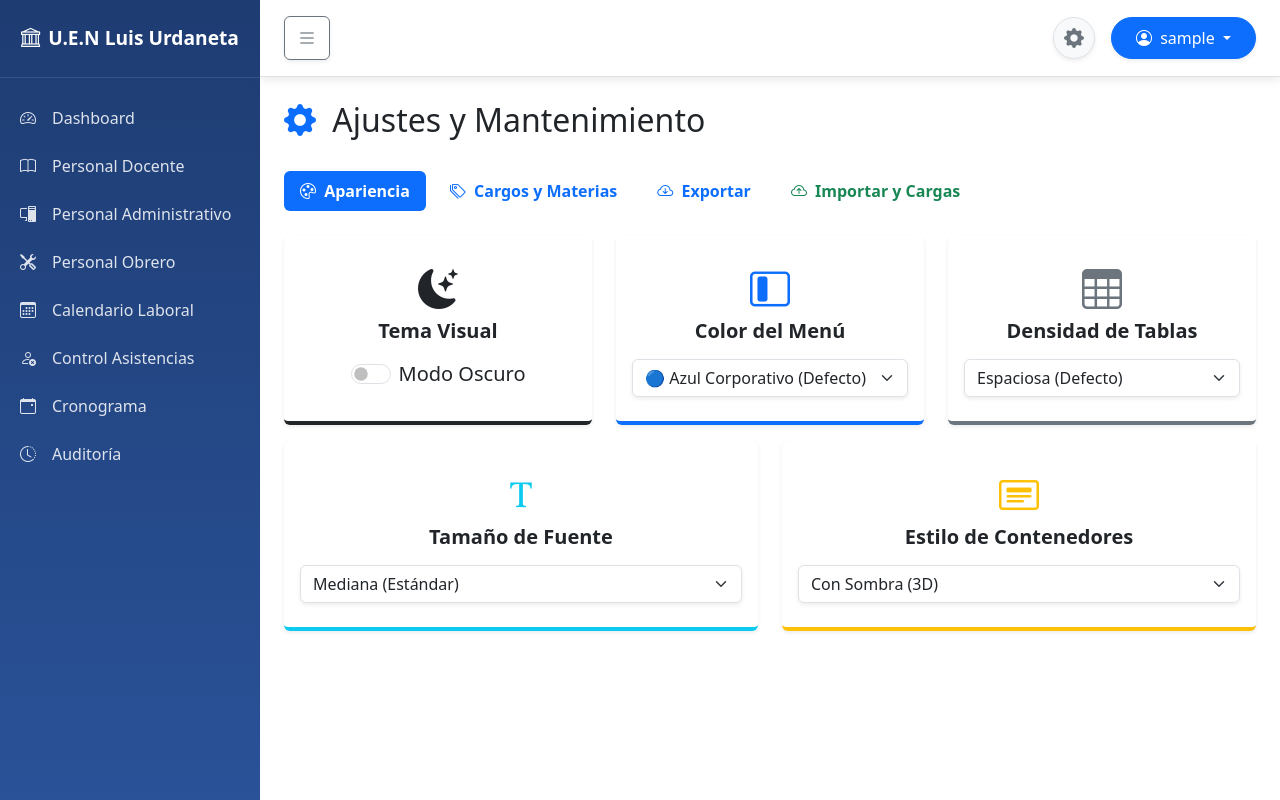
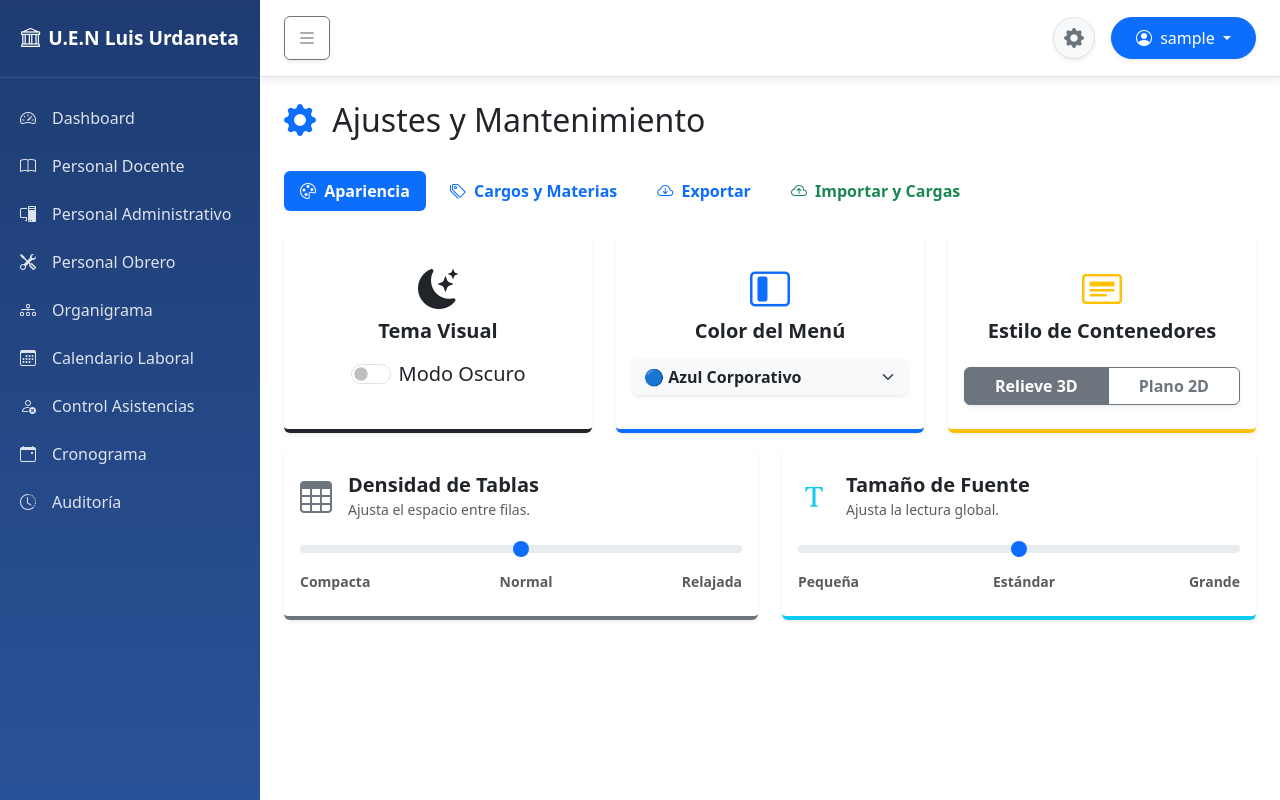
Before and after one commit to Marcos-Arrias/luis-urdaneta-rrhh, a PHP site: page /Pages/configuracion.php in a window 1280 px wide. Run offline with PHP 8.4, Linux system fonts and the light colour scheme; the visitor is signed in with stand-in values (Sample User, id 1); data that the repository does not hold is empty.

Commit message:
Sliders Horizontales y Organigr amaagregados

```diff
--- a/Includes/footer.php
+++ b/Includes/footer.php
@@ -31,6 +31,39 @@
                 <div class="modal-footer p-2 border-0">
                     <button type="button" class="btn btn-success w-100 fw-bold" id="btnGuardarQuick" onclick="guardarCargoModal()">Guardar y Seleccionar</button>
                 </div>
+           </div> <!-- CIERRA EL container-fluid (CRÍTICO PARA LAS PESTAÑAS) -->
+        </div> <!-- CIERRA EL page-content-wrapper (CRÍTICO) -->
+    </div> <!-- CIERRA EL wrapper principal (CRÍTICO) -->
+
+    <!-- Carga de JS de Bootstrap -->
+    <script src="https://cdn.jsdelivr.net/npm/bootstrap@5.3.2/dist/js/bootstrap.bundle.min.js"></script>
+    <script src="../JS/script.js?v=<?= time() ?>"></script>
+
+    <!-- MODAL BOOTSTRAP PARA AGREGAR CARGO RÁPIDO -->
+    <div class="modal fade" id="modalQuickAddCargo" tabindex="-1">
+        <div class="modal-dialog modal-sm modal-dialog-centered">
+            <div class="modal-content border-0 shadow-lg">
+                <div class="modal-header bg-success text-white">
+                    <h6 class="modal-title"><i class="bi bi-plus-circle me-2"></i>Nueva Función / Cargo</h6>
+                    <button type="button" class="btn-close btn-close-white" data-bs-dismiss="modal"></button>
+                </div>
+                <div class="modal-body bg-body">
+                    <input type="hidden" id="quick_tipo_id">
+                    <input type="hidden" id="quick_select_id">
+
+                    <div class="mb-3">
+                        <label class="form-label text-muted small fw-bold">Nombre de la Función:</label>
+                        <input type="text" id="quick_nombre_cargo" class="form-control form-control-sm" placeholder="Ej. Robótica" required>
+                    </div>
+
+                    <div class="mb-2">
+                        <label class="form-label text-muted small fw-bold">Descripción (Opcional):</label>
+                        <textarea id="quick_descripcion_cargo" class="form-control form-control-sm" rows="3" placeholder="Detalles para mostrar al pasar el cursor..."></textarea>
+                    </div>
+                </div>
+                <div class="modal-footer p-2 border-0">
+                    <button type="button" class="btn btn-success w-100 fw-bold" id="btnGuardarQuick" onclick="guardarCargoModal()">Guardar en Catálogo</button>
+                </div>
             </div>
         </div>
     </div>
@@ -49,21 +82,25 @@
         if(colorMenu) colorMenu.value = colorGuardado;
         aplicarColorSidebar(colorGuardado);
 
-        const tableDensity = localStorage.getItem('tableDensity') || 'normal';
-        const selectTabla = document.getElementById('selectTableDensity');
-        if(selectTabla) selectTabla.value = tableDensity;
+        const tableDensity = localStorage.getItem('tableDensity') || '2';
+        const rangeTable = document.getElementById('rangeTableDensity');
+        if(rangeTable) rangeTable.value = tableDensity;
         aplicarDensidadTabla(tableDensity);
 
-        const fontSize = localStorage.getItem('fontSize') || 'normal';
-        const selectFont = document.getElementById('selectFontSize');
-        if(selectFont) selectFont.value = fontSize;
+        const fontSize = localStorage.getItem('fontSize') || '2';
+        const rangeFont = document.getElementById('rangeFontSize');
+        if(rangeFont) rangeFont.value = fontSize;
         aplicarFuenteGlobal(fontSize);
 
         const cardStyle = localStorage.getItem('cardStyle') || 'shadow';
-        const selectCard = document.getElementById('selectCardStyle');
-        if(selectCard) selectCard.value = cardStyle;
+        const radiosCard = document.getElementsByName('cardStyle');
+        if(radiosCard.length > 0) {
+            let selectedRadio = document.getElementById(cardStyle === 'shadow' ? 'styleShadow' : 'styleFlat');
+            if(selectedRadio) selectedRadio.checked = true;
+        }
         aplicarEstiloTarjetas(cardStyle);
 
+        // LISTENERS
         if(switchModo) switchModo.addEventListener('change', (e) => {
             let estado = e.target.checked ? 'activado' : 'desactivado';
             document.documentElement.setAttribute('data-bs-theme', estado === 'activado' ? 'dark' : 'light');
@@ -71,9 +108,12 @@
         });
 
         if(colorMenu) colorMenu.addEventListener('change', (e) => { localStorage.setItem('sidebarColor', e.target.value); aplicarColorSidebar(e.target.value); });
-        if(selectTabla) selectTabla.addEventListener('change', (e) => { localStorage.setItem('tableDensity', e.target.value); aplicarDensidadTabla(e.target.value); });
-        if(selectFont) selectFont.addEventListener('change', (e) => { localStorage.setItem('fontSize', e.target.value); aplicarFuenteGlobal(e.target.value); });
-        if(selectCard) selectCard.addEventListener('change', (e) => { localStorage.setItem('cardStyle', e.target.value); aplicarEstiloTarjetas(e.target.value); });
+        if(rangeTable) rangeTable.addEventListener('input', (e) => { localStorage.setItem('tableDensity', e.target.value); aplicarDensidadTabla(e.target.value); });
+        if(rangeFont) rangeFont.addEventListener('input', (e) => { localStorage.setItem('fontSize', e.target.value); aplicarFuenteGlobal(e.target.value); });
+
+        radiosCard.forEach(radio => {
+            radio.addEventListener('change', (e) => { localStorage.setItem('cardStyle', e.target.value); aplicarEstiloTarjetas(e.target.value); });
+        });
     });
 
     function aplicarColorSidebar(tema) {
@@ -86,16 +126,24 @@
         else elemento.style.background = 'linear-gradient(180deg, #1e3c72 0%, #2a5298 100%)';
     }
 
-    function aplicarDensidadTabla(densidad) {
+    function aplicarDensidadTabla(valor) {
         document.querySelectorAll('.table').forEach(tabla => {
-            if(densidad === 'compact') { tabla.classList.add('table-sm'); tabla.style.fontSize = '0.85rem'; }
-            else { tabla.classList.remove('table-sm'); tabla.style.fontSize = ''; }
+            tabla.classList.remove('table-sm');
+            tabla.style.fontSize = '';
+            tabla.querySelectorAll('th, td').forEach(c => c.style.padding = '');
+
+            if(valor === '1') {
+                tabla.classList.add('table-sm');
+                tabla.style.fontSize = '0.85rem';
+            } else if(valor === '3') {
+                tabla.querySelectorAll('th, td').forEach(c => c.style.padding = '1.2rem 0.5rem');
+            }
         });
     }
 
-    function aplicarFuenteGlobal(tamano) {
-        if(tamano === 'small') document.body.style.fontSize = '0.85rem';
-        else if(tamano === 'large') document.body.style.fontSize = '1.1rem';
+    function aplicarFuenteGlobal(valor) {
+        if(valor === '1') document.body.style.fontSize = '0.85rem';
+        else if(valor === '3') document.body.style.fontSize = '1.1rem';
         else document.body.style.fontSize = '1rem';
     }
 
@@ -106,7 +154,6 @@
         });
     }
 
-    // Modal Rápido AJAX (Ahora con Descripción)
     function agregarCargoRapido(tipoPersonalId, selectId) {
         document.getElementById('quick_tipo_id').value = tipoPersonalId;
         document.getElementById('quick_select_id').value = selectId;
@@ -126,11 +173,7 @@
         btn.disabled = true; btn.innerHTML = 'Guardando...';
 
         try {
-            let formData = new FormData();
-            formData.append('nombre', nombre);
-            formData.append('descripcion', descripcion); // Se envía la descripción
-            formData.append('tipo_personal_id', tipoId);
-
+            let formData = new FormData(); formData.append('nombre', nombre); formData.append('descripcion', descripcion); formData.append('tipo_personal_id', tipoId);
             let response = await fetch('../PHP/ajax_agregar_cargo.php', { method: 'POST', body: formData });
             let data = await response.json();
 
--- a/Includes/sidebar.php
+++ b/Includes/sidebar.php
@@ -12,7 +12,7 @@ $tipoActual = $_GET['tipo'] ?? ''; // Para iluminar el menú correcto
         <a href="personal.php?tipo=1" class="menu-link <?= ($paginaActual == 'personal.php' && $tipoActual == '1') ? 'active' : ''; ?>"><i class="bi bi-book me-3"></i>Personal Docente</a>
         <a href="personal.php?tipo=2" class="menu-link <?= ($paginaActual == 'personal.php' && $tipoActual == '2') ? 'active' : ''; ?>"><i class="bi bi-pc-display me-3"></i>Personal Administrativo</a>
         <a href="personal.php?tipo=3" class="menu-link <?= ($paginaActual == 'personal.php' && $tipoActual == '3') ? 'active' : ''; ?>"><i class="bi bi-tools me-3"></i>Personal Obrero</a>
-
+        <a href="organigrama.php" class="menu-link <?= ($paginaActual == 'organigrama.php') ? 'active' : ''; ?>"><i class="bi bi-diagram-3 me-3"></i>Organigrama</a>
         <a href="calendario.php" class="menu-link <?= ($paginaActual == 'calendario.php') ? 'active' : ''; ?>"><i class="bi bi-calendar3 me-3"></i>Calendario Laboral</a>
         <a href="asistencias.php" class="menu-link <?= ($paginaActual == 'asistencias.php') ? 'active' : ''; ?>"><i class="bi bi-person-x me-3"></i>Control Asistencias</a>
         <a href="cronograma.php" class="menu-link <?= ($paginaActual == 'cronograma.php') ? 'active' : ''; ?>"><i class="bi bi-calendar-event me-3"></i>Cronograma</a>
--- a/Pages/configuracion.php
+++ b/Pages/configuracion.php
@@ -76,16 +76,17 @@ include '../Includes/sidebar.php';
 
 <div class="tab-content" id="ajustesTabContent">
 
-    <!-- PESTAÑA 1: APARIENCIA -->
+   <!-- PESTAÑA 1: APARIENCIA (CON SLIDERS) -->
     <div class="tab-pane fade show active" id="apariencia">
         <div class="row">
+
             <div class="col-md-4 mb-3">
                 <div class="card shadow-sm border-0 h-100 border-bottom border-4 border-dark">
                     <div class="card-body text-center py-4">
-                        <i class="bi bi-moon-stars-fill fs-1 mb-2"></i>
+                        <i class="bi bi-moon-stars-fill fs-1 mb-2 text-dark"></i>
                         <h5 class="fw-bold">Tema Visual</h5>
                         <div class="form-check form-switch d-flex justify-content-center mt-3 fs-5">
-                            <input class="form-check-input me-2" type="checkbox" role="switch" id="switchModoOscuro">
+                            <input class="form-check-input me-2" type="checkbox" role="switch" id="switchModoOscuro" style="cursor:pointer;">
                             <label class="form-check-label" for="switchModoOscuro">Modo Oscuro</label>
                         </div>
                     </div>
@@ -97,8 +98,8 @@ include '../Includes/sidebar.php';
                     <div class="card-body text-center py-4">
                         <i class="bi bi-layout-sidebar-inset fs-1 mb-2 text-primary"></i>
                         <h5 class="fw-bold">Color del Menú</h5>
-                        <select id="selectMenuColor" class="form-select mt-3 shadow-sm">
-                            <option value="default">🔵 Azul Corporativo (Defecto)</option>
+                        <select id="selectMenuColor" class="form-select mt-3 shadow-sm border-0 bg-body-tertiary fw-bold">
+                            <option value="default">🔵 Azul Corporativo</option>
                             <option value="dark">⚫ Negro Carbón</option>
                             <option value="success">🟢 Verde Esmeralda</option>
                             <option value="danger">🔴 Rojo Carmesí</option>
@@ -108,47 +109,54 @@ include '../Includes/sidebar.php';
             </div>
 
             <div class="col-md-4 mb-3">
+                <div class="card shadow-sm border-0 h-100 border-bottom border-4 border-warning">
+                    <div class="card-body text-center py-4">
+                        <i class="bi bi-card-heading fs-1 mb-2 text-warning"></i>
+                        <h5 class="fw-bold">Estilo de Contenedores</h5>
+                        <div class="btn-group w-100 mt-3 shadow-sm" role="group">
+                            <input type="radio" class="btn-check" name="cardStyle" id="styleShadow" value="shadow" autocomplete="off" checked>
+                            <label class="btn btn-outline-secondary fw-bold" for="styleShadow">Relieve 3D</label>
+
+                            <input type="radio" class="btn-check" name="cardStyle" id="styleFlat" value="flat" autocomplete="off">
+                            <label class="btn btn-outline-secondary fw-bold" for="styleFlat">Plano 2D</label>
+                        </div>
+                    </div>
+                </div>
+            </div>
+
+            <!-- SLIDERS (RANGE INPUTS) -->
+            <div class="col-md-6 mb-3">
                 <div class="card shadow-sm border-0 h-100 border-bottom border-4 border-secondary">
-                    <div class="card-body text-center py-4">
-                        <i class="bi bi-table fs-1 mb-2 text-secondary"></i>
-                        <h5 class="fw-bold">Densidad de Tablas</h5>
-                        <select id="selectTableDensity" class="form-select mt-3 shadow-sm">
-                            <option value="normal">Espaciosa (Defecto)</option>
-                            <option value="compact">Compacta (Más datos)</option>
-                        </select>
+                    <div class="card-body py-4">
+                        <div class="d-flex align-items-center mb-3">
+                            <i class="bi bi-table fs-2 me-3 text-secondary"></i>
+                            <div><h5 class="fw-bold mb-0">Densidad de Tablas</h5><small class="text-muted">Ajusta el espacio entre filas.</small></div>
+                        </div>
+                        <input type="range" class="form-range" id="rangeTableDensity" min="1" max="3" step="1">
+                        <div class="d-flex justify-content-between small fw-bold text-muted mt-1">
+                            <span>Compacta</span><span>Normal</span><span>Relajada</span>
+                        </div>
                     </div>
                 </div>
             </div>
 
             <div class="col-md-6 mb-3">
                 <div class="card shadow-sm border-0 h-100 border-bottom border-4 border-info">
-                    <div class="card-body text-center py-4">
-                        <i class="bi bi-fonts fs-1 mb-2 text-info"></i>
-                        <h5 class="fw-bold">Tamaño de Fuente</h5>
-                        <select id="selectFontSize" class="form-select mt-3 shadow-sm">
-                            <option value="small">Pequeña</option>
-                            <option value="normal">Mediana (Estándar)</option>
-                            <option value="large">Grande (Accesibilidad)</option>
-                        </select>
+                    <div class="card-body py-4">
+                        <div class="d-flex align-items-center mb-3">
+                            <i class="bi bi-fonts fs-2 me-3 text-info"></i>
+                            <div><h5 class="fw-bold mb-0">Tamaño de Fuente</h5><small class="text-muted">Ajusta la lectura global.</small></div>
+                        </div>
+                        <input type="range" class="form-range" id="rangeFontSize" min="1" max="3" step="1">
+                        <div class="d-flex justify-content-between small fw-bold text-muted mt-1">
+                            <span>Pequeña</span><span>Estándar</span><span>Grande</span>
+                        </div>
                     </div>
                 </div>
             </div>
 
-            <div class="col-md-6 mb-3">
-                <div class="card shadow-sm border-0 h-100 border-bottom border-4 border-warning">
-                    <div class="card-body text-center py-4">
-                        <i class="bi bi-card-heading fs-1 mb-2 text-warning"></i>
-                        <h5 class="fw-bold">Estilo de Contenedores</h5>
-                        <select id="selectCardStyle" class="form-select mt-3 shadow-sm">
-                            <option value="shadow">Con Sombra (3D)</option>
-                            <option value="flat">Planas con Borde (2D)</option>
-                        </select>
-                    </div>
-                </div>
-            </div>
         </div>
     </div>
-
     <!-- PESTAÑA 2: CARGOS -->
     <div class="tab-pane fade" id="cargos">
         <div class="card shadow-sm border-0 mb-4 bg-body-tertiary">
@@ -304,6 +312,17 @@ include '../Includes/sidebar.php';
                             <button onclick="descargarReporte('json')" class="btn btn-warning btn-sm w-100 mt-auto fw-bold"><i class="bi bi-download"></i> Respaldo JSON</button>
                         </div>
                     </div>
+
+                    <!-- ORGANIGRAMA PDF -->
+<div class="col-md-6 col-lg-3">
+    <div class="card text-center p-3 h-100 border-dark shadow-sm">
+        <i class="bi bi-diagram-3-fill text-dark fs-1 mb-2"></i>
+        <h6 class="fw-bold mb-1">Organigrama</h6>
+        <p class="small text-muted mb-3" style="font-size: 0.75rem;">Estructura jerárquica visual de la institución.</p>
+        <button onclick="window.location.href='organigrama.php'" class="btn btn-dark btn-sm w-100 mt-auto"><i class="bi bi-eye"></i> Ir al Editor</button>
+    </div>
+</div>
+
 
                 </div>
 
```
Also changed, not shown: JS/script.js (+12 -0 lines), Pages/organigrama.php (added, +272 -0 lines).
